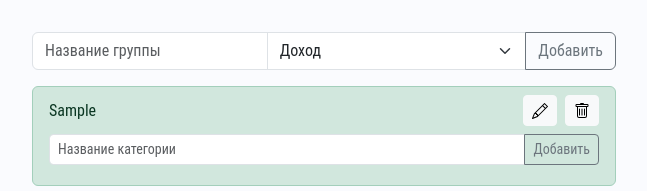
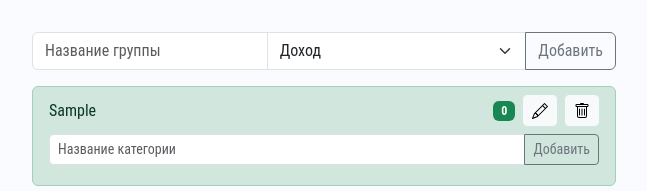
Before and after one commit to mccrush/mymoney, a Vue app: page / in a window 1280 px wide. Both pictures are taken after typing "Sample" into the empty fields and a click on the button "Добавить". Shown: the top 191 px of the page, without its empty margins (12-659 px from the left). Built offline with nearby package versions, Linux system fonts and the light colour scheme.

Commit message:
Add method add total sum

```diff
--- a/src/components/GroupItem.vue
+++ b/src/components/GroupItem.vue
@@ -9,6 +9,9 @@
     <div class="d-flex justify-content-between align-items-center">
       <span>{{ group.title }}</span>
       <div>
+        <span class="badge bg-success me-2">{{
+          getTotalSum(group.categories)
+        }}</span>
         <ButtonEdit
           class="me-2"
           @click="$emit('show-modal', { item: group })"
@@ -27,6 +30,7 @@
 
 <script>
 import ClassCategory from './../classes/ClassCategory'
+import getTotalSum from './../scripts/getTotalSum'
 
 import ButtonEdit from './buttons/ButtonEdit.vue'
 import ButtonRemove from './buttons/ButtonRemove.vue'
@@ -50,6 +54,7 @@ export default {
     'show-modal'
   ],
   methods: {
+    getTotalSum,
     removeGroupItem({ id }) {
       if (confirm('Точно удалить?')) {
         this.$emit('remove-group-item', { id })
--- /dev/null
+++ b/src/scripts/getTotalSum.js
@@ -0,0 +1,9 @@
+export default function getTotalSum(array) {
+  let totalSum = 0
+
+  array.forEach(el => {
+    totalSum += +el.sum
+  })
+
+  return totalSum
+}
```
